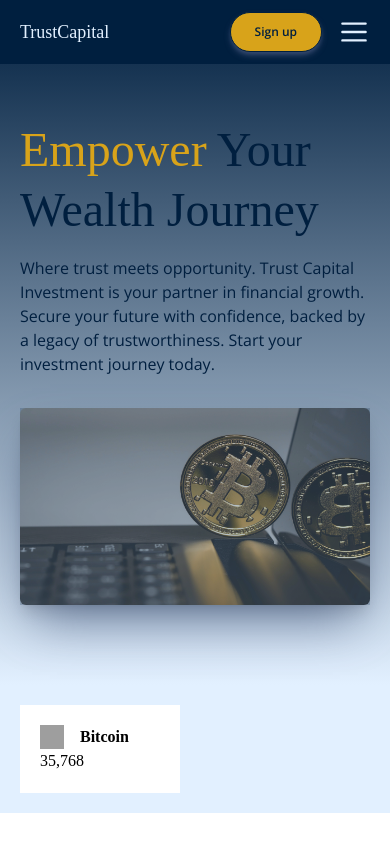
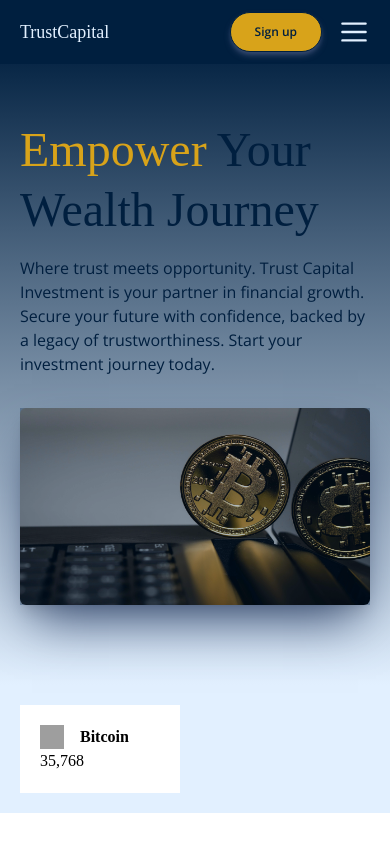
Before and after one commit to Joshardals/Trust-Capital, a Next.js app: page / in a window 390 px wide. Shown: the top 852 px of the page. Built offline with nearby package versions, Linux system fonts and the light colour scheme; grey boxes are pictures that could not be loaded; a web font is replaced by a local one.

Commit message:
initial commit

```diff
--- a/components/LandingPage/Header/Buttons/SignUp.tsx
+++ b/components/LandingPage/Header/Buttons/SignUp.tsx
@@ -5,8 +5,8 @@ const SignUp = () => {
   return (
     <Link
       href="/sign-up"
-      className="bg-goldenrod text-navyblue hover:text-babyblue hover:bg-opacity-50
-      button max-md:mr-4 border hover:border-goldenrod"
+      className="bg-goldenrod text-navyblue  hover:border-babyblue
+      button max-md:mr-4 border"
     >
       Sign up
     </Link>
--- a/components/LandingPage/Header/HeroSection/HeroSection.tsx
+++ b/components/LandingPage/Header/HeroSection/HeroSection.tsx
@@ -5,11 +5,11 @@ const HeroSection = () => {
   return (
     <div
       className=" max-md:px-5 md:px-20 lg:px-40 max-md:space-y-8 md:space-x-8 flex items-center md:flex-row flex-col
-       bg-gradient-to-b from-navyblue to-babyblue md:mt-0 max-md:py-20 md:py-60
+       bg-gradient-to-b from-navyblue to-babyblue max-md:mt-10 mt-12 max-md:py-20 md:py-40
       "
     >
-      <div className=" text-pureblack space-y-4 flex-1 w-full max-md:mt-10">
-        <h1 className="text-2xl leading-tight lg:max-w-md max-md:max-w-md text-navyblue">
+      <div className=" text-pureblack space-y-4 flex-1 w-full">
+        <h1 className="text-2xl leading-tight lg:max-w-md max-md:max-w-md text-navyblue ">
           <span className="text-goldenrod">Empower</span> Your Wealth Journey
         </h1>
         <p className="font-sans lg:max-w-lg text-navyblue">
@@ -27,9 +27,9 @@ const HeroSection = () => {
           alt="Hero-Image"
           priority
           sizes="(max-width: 768px) 100vw, (max-width: 1200px) 50vw, 33vw"
-          className=" rounded-md shadow-2xl shadow-darkblue opacity-70"
+          className=" rounded-md shadow-2xl shadow-darkblue"
         />
-        <div className="absolute top-0 left-0 h-full w-full bg-navyblue bg-opacity-20" />
+        <div className="absolute top-0 left-0 h-full w-full bg-navyblue bg-opacity-30" />
       </div>
     </div>
   );
```
